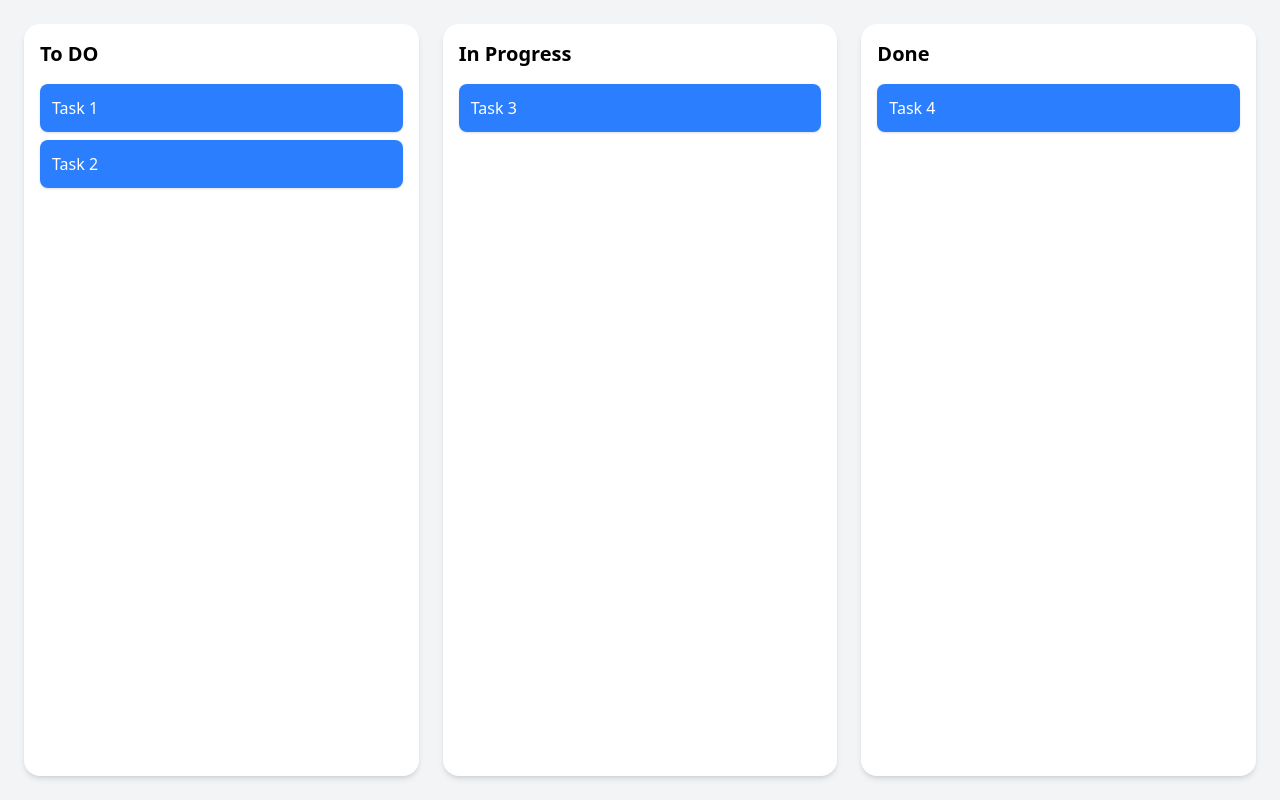
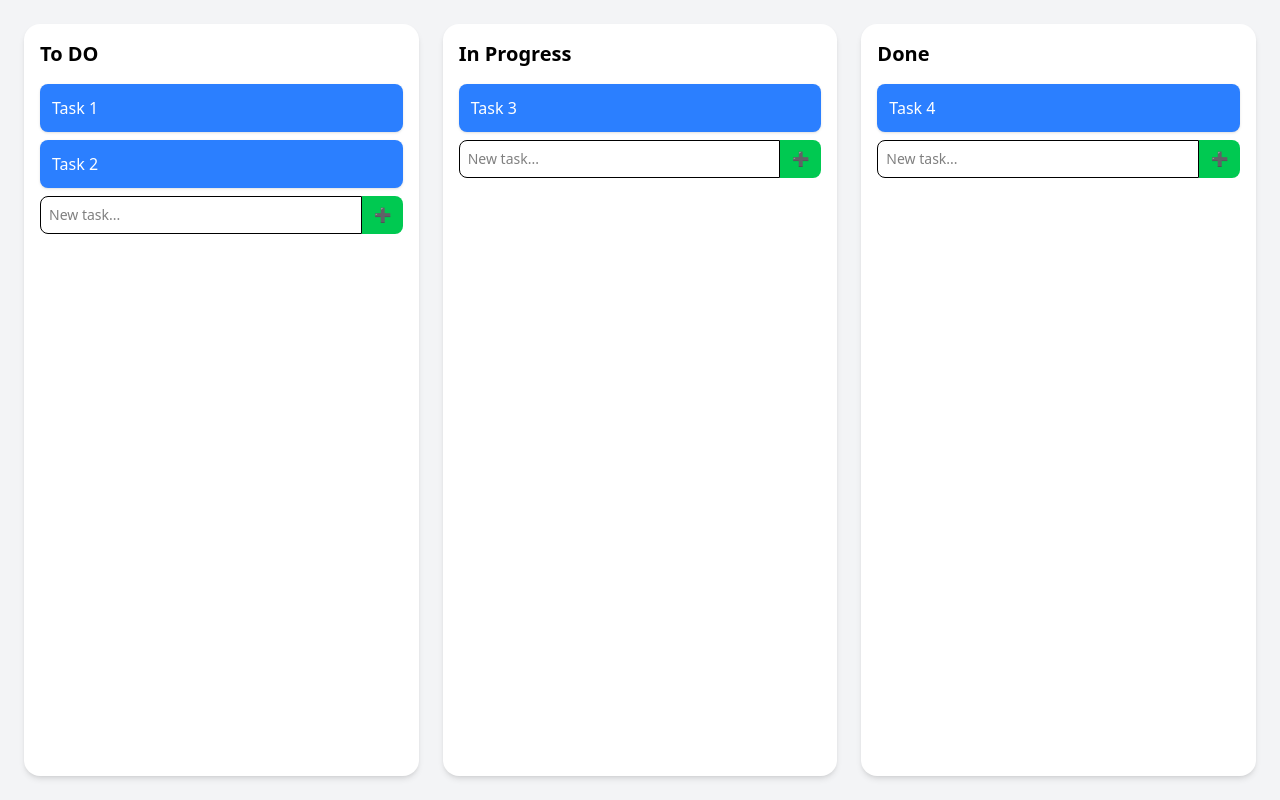
Before and after one commit to karthi1048/kanban-PWA, a React (Vite) app: page / in a window 1280 px wide. Built offline with nearby package versions, Linux system fonts and the light colour scheme.

Commit message:
added create task feature

```diff
--- a/src/App.jsx
+++ b/src/App.jsx
@@ -1,4 +1,5 @@
 import { useState, useEffect, useRef } from 'react';
+import AddTask from './components/AddTask';
 import './App.css'
 
 export default function App() {
@@ -37,7 +38,7 @@ export default function App() {
       "application/json",
       JSON.stringify({ id: task.id, from: fromCol })
     );
-    e.dataTransfer.effectAllowed = "move";                // to hint it's a move operation.
+    e.dataTransfer.effectAllowed = "move";                            // to hint it's a move operation.
   };
 
   /*
@@ -93,16 +94,16 @@ export default function App() {
         if(targetIndex === -1){
           newBoard[toCol] = [...newBoard[toCol], task];
         } else {
-          newBoard[toCol].splice(targetIndex, 0, task);          // insert before target in the column
+          newBoard[toCol].splice(targetIndex, 0, task);                                     // insert before target in the column
         }
       } else {
-        newBoard[toCol] = [...newBoard[toCol], task];            // default - append at end, while moving to new columns
+        newBoard[toCol] = [...newBoard[toCol], task];                                       // default - append at end, while moving to new columns
       }
 
-      return newBoard;                                           // new state result of board, re-render occurs.
+      return newBoard;                                                                      // new state result of board, re-render occurs.
     });
 
-    setDragOverCol(null);                                        // reset the highlight after drop
+    setDragOverCol(null);                                                                   // reset the highlight after drop
   };
 
   /*
@@ -113,23 +114,23 @@ export default function App() {
 
   // Touch handlers
   const handleTouchStart = (task, fromCol) => {
-    touchTaskRef.current = { id: task.id, from: fromCol };                                  // store id & column as Reference as its current.
-    setGhostTask({ ...task, x:0, y:0 });
+    touchTaskRef.current = { id: task.id, from: fromCol };                                  // store id & column as Reference(to remember) as its current.
+    setGhostTask({ ...task, x:0, y:0 });                                                    // create ghost with values id, text ,x, y as values
   };
 
   const handleTouchEnd = (e) => {
-    // check if touchTaskRef store anything, if not rest ghostTask
+    // check if touchTaskRef store anything, if not rest ghostTask (GUARD)
     if(!touchTaskRef.current){
       setGhostTask(null);
       return;
     }
 
     // Get position when finger lifts.
-    const touch = e.changedTouches[0];                                                      // Gives the finger last position n screen
+    const touch = e.changedTouches[0];                                                      // Gives the finger last position on screen
     const targetElement = document.elementFromPoint(touch.clientX, touch.clientY);          // returns DOM element directly under the finger position.
 
     // Find nearest column container(div), if not reset & stop
-    const colDiv = targetElement?.closest("[data-col]");                                     // from that task(element) climb the DOM tree, find the column with value "data-col"
+    const colDiv = targetElement?.closest("[data-col]");                                    // from that task(element) climb the DOM tree, find the column with value "data-col"
     if(!colDiv){
       touchTaskRef.current = null;
       setDragOverCol(null);
@@ -145,19 +146,28 @@ export default function App() {
   };
 
   const handleTouchMove = (e) => {
-    const touch = e.touches[0];
+    const touch = e.touches[0];                                                             // gives current finger coordinates
     const targetElement = document.elementFromPoint(touch.clientX, touch.clientY);
     const colDiv = targetElement?.closest("[data-col]");
     if(colDiv) {
-      setDragOverCol(colDiv.getAttribute("data-col"));
+      setDragOverCol(colDiv.getAttribute("data-col"));                                      // gets which column is under finger
     } else {
       setDragOverCol(null);
     }
 
-    // move ghost with finger
+    // move the ghost to follow the finger every frame
     if(ghostTask) {
       setGhostTask((prev) => ({ ...prev, x: touch.clientX, y: touch.clientY }));
     }
+  };
+
+  // add new task to a column
+  // NOTE: uses now() for id, which gives milliseconds & text from input
+  const addTask = (col, text) => {
+    setBoard((prev) => ({
+      ...prev,
+      [col]: [...prev[col], { id: Date.now().toString(), text }],
+    }));
   };
 
   return (
@@ -200,12 +210,15 @@ export default function App() {
                 {task.text}
               </div>
             ))}
+            {/* AddTask below each input */}
+            <AddTask onAdd={ (text) => addTask(col, text)}/>
           </div>
         ))}
 
-        {/* Ghost task */}
+        {/* Conditional Ghost task */}
         { ghostTask && (
           <div
+            // "pointer-events-none => it never intercepts touches/clicks"
             className='fixed pointer-events-none bg-blue-500 text-white p-3 rounded-lg shadow-lg opacity-80'
             style={{
               top: ghostTask.y - 30 + "px",
--- /dev/null
+++ b/src/components/AddTask.jsx
@@ -0,0 +1,28 @@
+import { useState  } from "react";
+
+export default function AddTask({ onAdd }) {
+    const [value, setValue] = useState("");
+
+    const handleSubmit = (e) => {
+        e.preventDefault();
+        if(!value.trim()) return;     // .trim() used to avoid unnecessary spaces
+        onAdd(value);
+        setValue("");
+    };
+
+    return (
+        <form onSubmit={ handleSubmit } className="flex mt-2">
+            <input
+                type="text"
+                value={ value }
+                onChange={ (e) => setValue(e.target.value) }
+                placeholder="New task..."
+                className="flex-1 border rounded-l-lg p-2 text-sm"/>
+            <button
+                type="submit"
+                className="bg-green-500 text-white px-3 rounded-r-lg text-sm">
+                    ➕
+            </button>
+        </form>
+    )
+}
```
